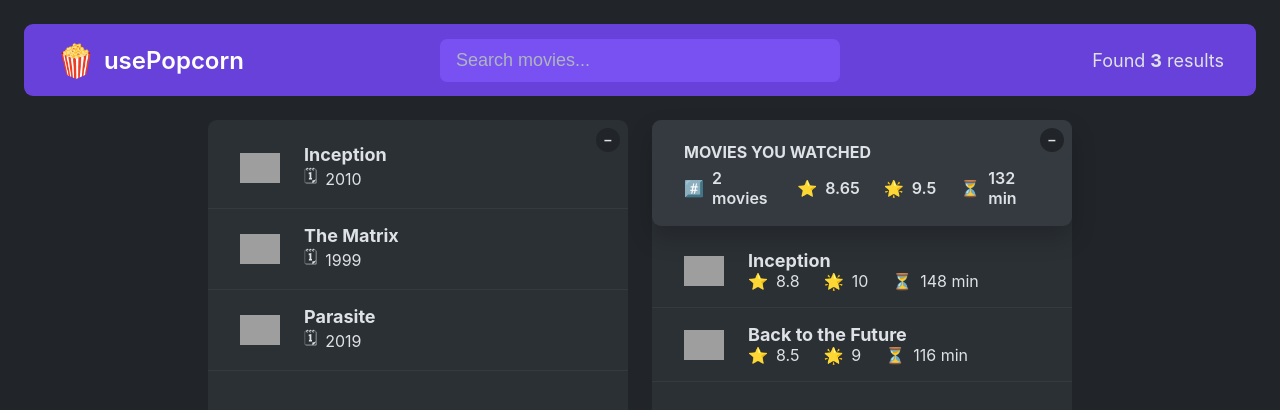
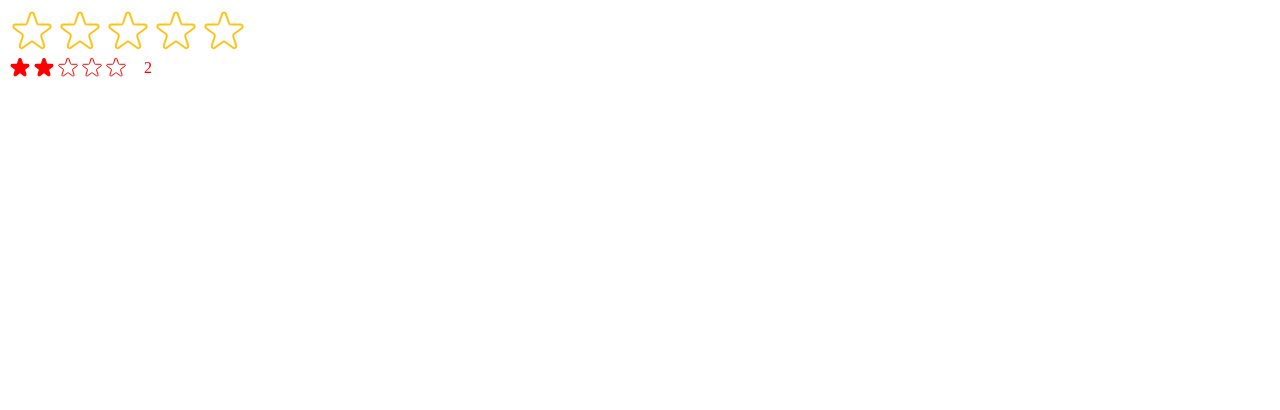
Before and after one commit to vimal573/React-Usepopcorn, a React (Create React App) app: page / in a window 1280 px wide. Shown: the top 410 px of the page. Built offline with nearby package versions, Linux system fonts and the light colour scheme; grey boxes are pictures that could not be loaded.

Commit message:
Building StarRating Compnent

```diff
--- /dev/null
+++ b/src/StarRating.js
@@ -0,0 +1,114 @@
+import { useState } from 'react';
+import PropTypes from 'prop-types';
+
+const containerStyle = {
+  display: 'flex',
+  alignItems: 'center',
+  gap: '16px',
+};
+
+const starContainerStyle = {
+  display: 'flex',
+};
+
+StarRating.propTypes = {
+  maxRating: PropTypes.number,
+  defaultRating: PropTypes.number,
+  color: PropTypes.string,
+  size: PropTypes.number,
+  messages: PropTypes.array,
+  className: PropTypes.string,
+  onSetRating: PropTypes.func,
+};
+
+export default function StarRating({
+  maxRating = 5,
+  color = '#fcc419',
+  size = 48,
+  className = '',
+  messages = [],
+  defaultRating = 0,
+  onSetRating,
+}) {
+  const [rating, setRating] = useState(defaultRating);
+  const [tempRating, setTempRating] = useState(0);
+
+  function handleRating(rating) {
+    setRating(rating);
+    onSetRating(rating);
+  }
+
+  const textStyle = {
+    lineHeight: '1',
+    margin: '0',
+    color,
+    fontSize: `${size / 1.5}px`,
+  };
+
+  return (
+    <div style={containerStyle} className={className}>
+      <div style={starContainerStyle}>
+        {Array.from({ length: maxRating }, (_, i) => (
+          <Star
+            key={i}
+            full={tempRating ? tempRating >= i + 1 : rating >= i + 1}
+            onRate={() => handleRating(i + 1)}
+            onHoverIn={() => setTempRating(i + 1)}
+            onHoverOut={() => setTempRating(0)}
+            color={color}
+            size={size}
+          />
+        ))}
+      </div>
+      <p style={textStyle}>
+        {messages.length === maxRating
+          ? messages[tempRating ? tempRating - 1 : rating - 1]
+          : tempRating || rating || ''}
+      </p>
+    </div>
+  );
+}
+
+function Star({ onRate, full, onHoverIn, onHoverOut, color, size }) {
+  const starStyle = {
+    width: `${size}px`,
+    height: `${size}px`,
+    display: 'block',
+    cursor: 'pointer',
+  };
+
+  return (
+    <span
+      role="button"
+      style={starStyle}
+      onClick={onRate}
+      onMouseEnter={onHoverIn}
+      onMouseLeave={onHoverOut}
+    >
+      {full ? (
+        <svg
+          xmlns="http://www.w3.org/2000/svg"
+          viewBox="0 0 20 20"
+          fill={color}
+          stroke={color}
+        >
+          <path d="M9.049 2.927c.3-.921 1.603-.921 1.902 0l1.07 3.292a1 1 0 00.95.69h3.462c.969 0 1.371 1.24.588 1.81l-2.8 2.034a1 1 0 00-.364 1.118l1.07 3.292c.3.921-.755 1.688-1.54 1.118l-2.8-2.034a1 1 0 00-1.175 0l-2.8 2.034c-.784.57-1.838-.197-1.539-1.118l1.07-3.292a1 1 0 00-.364-1.118L2.98 8.72c-.783-.57-.38-1.81.588-1.81h3.461a1 1 0 00.951-.69l1.07-3.292z" />
+        </svg>
+      ) : (
+        <svg
+          xmlns="http://www.w3.org/2000/svg"
+          fill="none"
+          viewBox="0 0 24 24"
+          stroke={color}
+        >
+          <path
+            strokeLinecap="round"
+            strokeLinejoin="round"
+            strokeWidth="{2}"
+            d="M11.049 2.927c.3-.921 1.603-.921 1.902 0l1.519 4.674a1 1 0 00.95.69h4.915c.969 0 1.371 1.24.588 1.81l-3.976 2.888a1 1 0 00-.363 1.118l1.518 4.674c.3.922-.755 1.688-1.538 1.118l-3.976-2.888a1 1 0 00-1.176 0l-3.976 2.888c-.783.57-1.838-.197-1.538-1.118l1.518-4.674a1 1 0 00-.363-1.118l-3.976-2.888c-.784-.57-.38-1.81.588-1.81h4.914a1 1 0 00.951-.69l1.519-4.674z"
+          />
+        </svg>
+      )}
+    </span>
+  );
+}
--- a/src/index.js
+++ b/src/index.js
@@ -1,11 +1,18 @@
 import React from 'react';
 import ReactDOM from 'react-dom/client';
-import App from './App';
-import './index.css';
+// import App from './App';
+// import './index.css';
+
+import StarRating from './StarRating';
 
 const root = ReactDOM.createRoot(document.getElementById('root'));
 root.render(
   <React.StrictMode>
-    <App />
+    {/* <App /> */}
+    <StarRating
+      maxRating={5}
+      messages={['Terrible', 'Bad', 'Okay', 'Good', 'Amazing']}
+    />
+    <StarRating size={24} color="red" className="test" defaultRating={2} />
   </React.StrictMode>
 );
```
